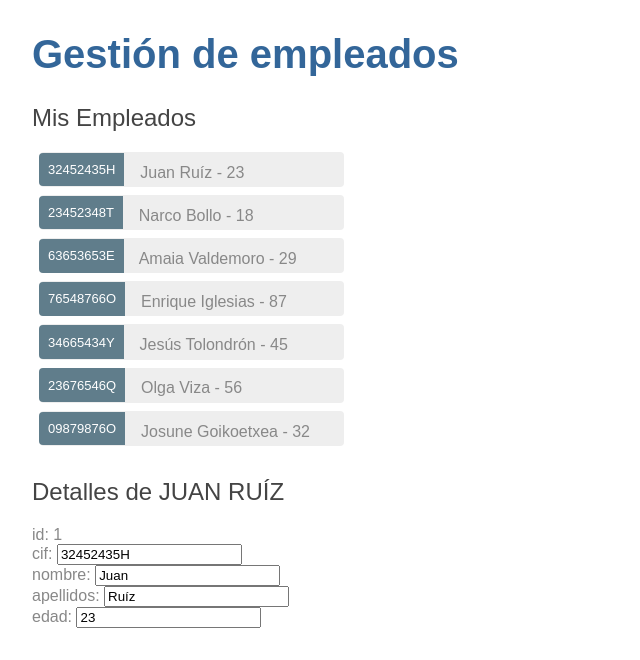
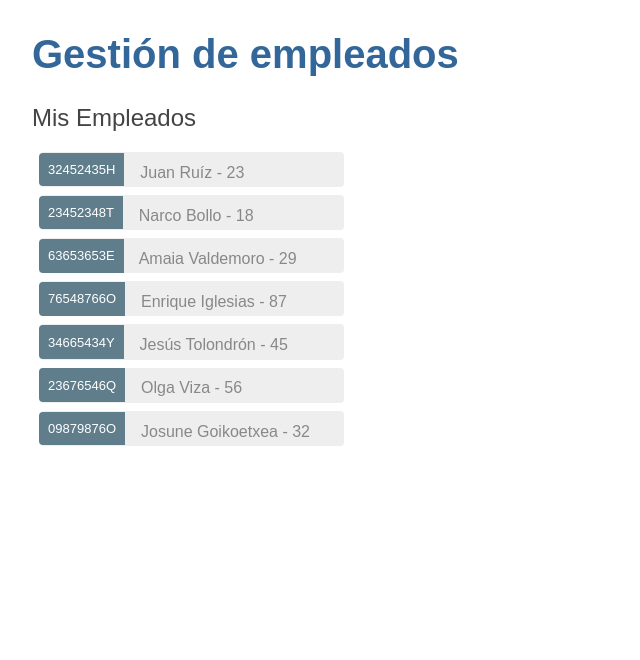
Before and after one commit to didgewind/empleados-angular, an Angular app: page / in a window 1280 px wide. Shown: the top 660 px of the page, without its empty margins (0-640 px from the left). Built offline with nearby package versions, Linux system fonts and the light colour scheme.

Commit message:
Master - Detail

```diff
--- a/src/app/components/lista-empleados/lista-empleados.component.html
+++ b/src/app/components/lista-empleados/lista-empleados.component.html
@@ -1,14 +1,17 @@
 <h2>Mis Empleados</h2>
 <ul class="empleados">
-  <li *ngFor="let empleado of empleados">
+  <li *ngFor="let empleado of empleados"
+        (click)="onSelect(empleado)"  [class.selected]="empleado === empleadoSeleccionado">
     <span class="badge">{{empleado.cif}}</span> {{empleado.nombre}} {{empleado.apellidos}}
      - {{empleado.edad}}
   </li>
 </ul>
 
-<h2>Detalles de {{ empleado.nombre | uppercase }} {{ empleado.apellidos | uppercase }} </h2>
-<div><span>id:</span> {{empleado.id}}</div>
-<div><label>cif: <input [(ngModel)]="empleado.cif" placeholder="cif"></label></div>
-<div><label>nombre:  <input [(ngModel)]="empleado.nombre" placeholder="nombre"></label></div>
-<div><label>apellidos:  <input [(ngModel)]="empleado.apellidos" placeholder="apellidos"></label></div>
-<div><label>edad:  <input [(ngModel)]="empleado.edad" placeholder="edad"></label></div>
+<div *ngIf="empleadoSeleccionado">
+  <h2>Detalles de {{ empleadoSeleccionado.nombre | uppercase }} {{ empleadoSeleccionado.apellidos | uppercase }} </h2>
+  <div><span>id:</span> {{empleadoSeleccionado.id}}</div>
+  <div><label>cif: <input [(ngModel)]="empleadoSeleccionado.cif" placeholder="cif"></label></div>
+  <div><label>nombre:  <input [(ngModel)]="empleadoSeleccionado.nombre" placeholder="nombre"></label></div>
+  <div><label>apellidos:  <input [(ngModel)]="empleadoSeleccionado.apellidos" placeholder="apellidos"></label></div>
+  <div><label>edad:  <input [(ngModel)]="empleadoSeleccionado.edad" placeholder="edad"></label></div>
+</div>
--- a/src/app/components/lista-empleados/lista-empleados.component.ts
+++ b/src/app/components/lista-empleados/lista-empleados.component.ts
@@ -9,7 +9,7 @@ import { Component, OnInit } from '@angular/core';
 })
 export class ListaEmpleadosComponent implements OnInit {
 
-  empleado: Empleado = new Empleado(1, '32452435H', 'Juan', 'Ruíz', 23);
+  empleadoSeleccionado: Empleado;
 
   empleados: Empleado[];
 
@@ -19,5 +19,8 @@ export class ListaEmpleadosComponent implements OnInit {
     this.empleados = this.empleadosService.getAllEmpleados();
   }
 
+  onSelect(empleado: Empleado) {
+    this.empleadoSeleccionado = empleado;
+  }
 
 }
```
Also changed, not shown: doc_project/guión.txt.
